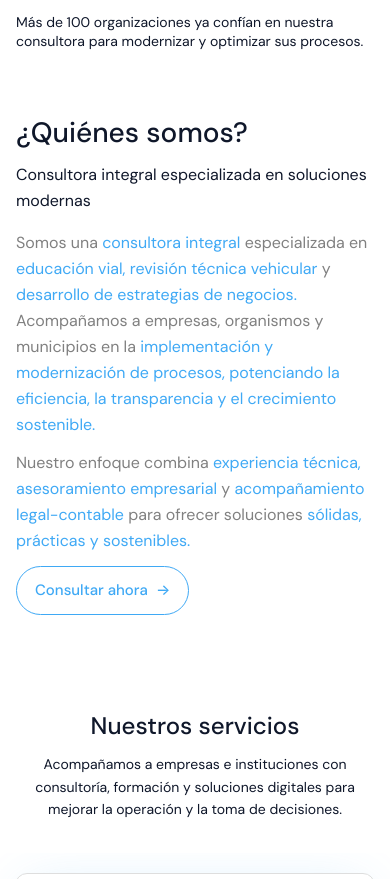
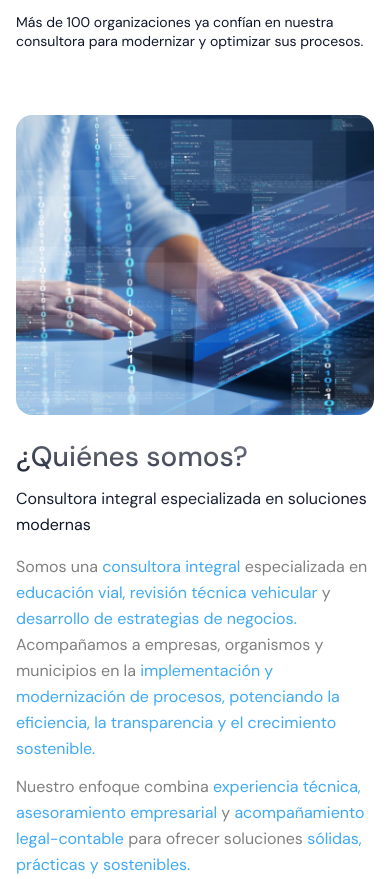
Before and after one commit to proviacode/provia-frontend, an Astro site: page / in a window 390 px wide. Shown: the part 906-1785 px from the top of the page. Built offline with nearby package versions, Linux system fonts and the light colour scheme; Astro itself is replaced by a stand-in of ours.

Commit message:
updates finales

```diff
--- a/src/components/quienes-somos.astro
+++ b/src/components/quienes-somos.astro
@@ -44,7 +44,7 @@
         </a>
     </div>
 
-    <div class="col visual w-full lg:max-w-[480px] lg:justify-self-end order-1 lg:order-2 hidden lg:block">
+    <div class="col visual w-full lg:max-w-[480px] lg:justify-self-end order-1 lg:order-2 block">
         <div class="relative bg-card rounded-[16px] sm:rounded-[20px] overflow-hidden shadow-card">
             <img
                 class="block w-full h-[300px] sm:h-[380px] md:h-[460px] object-cover"
```
